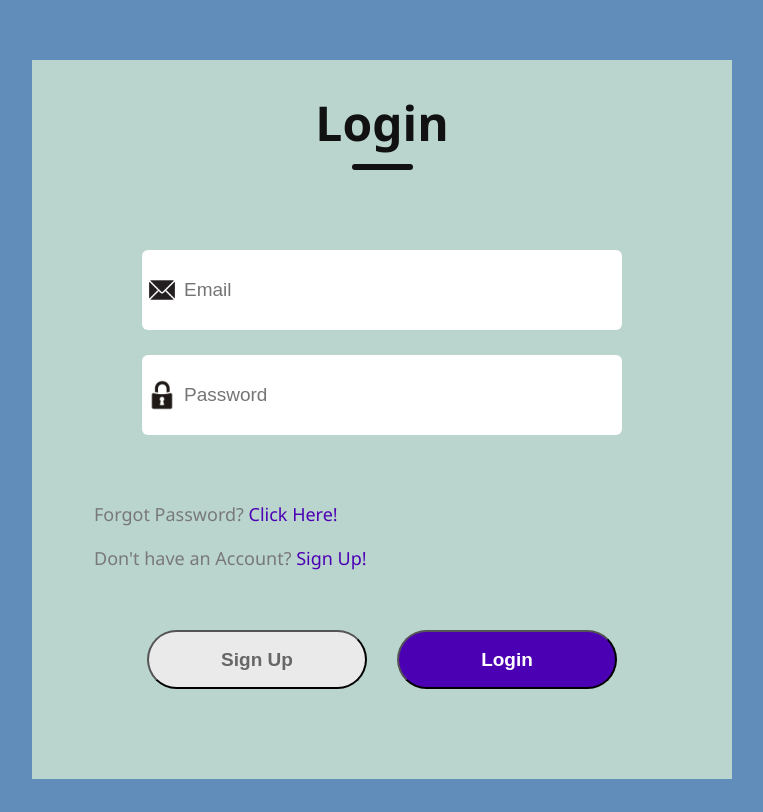
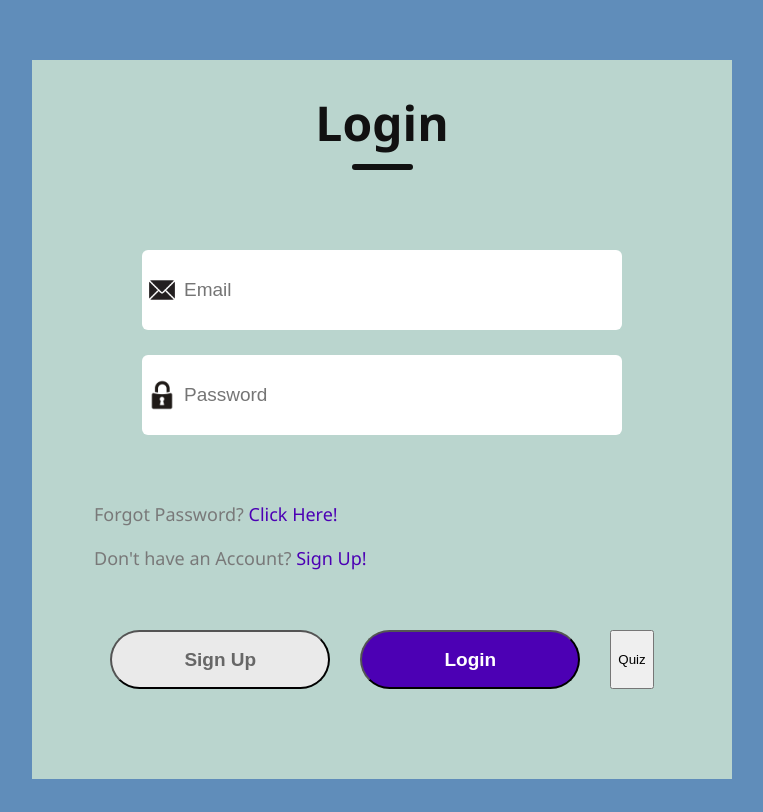
Before and after one commit to yasmincsun/comp490project, a React (Vite) app in the folder FrontEnd/: page / in a window 1280 px wide. Shown: the part 140-952 px from the top of the page, without its empty margins (258-1021 px from the left). Built offline with nearby package versions, Linux system fonts and the light colour scheme; the HTML template or start-up script is replaced by a standard one.

Commit message:
extra button on login

```diff
--- a/FrontEnd/src/components/loginPage/login.jsx
+++ b/FrontEnd/src/components/loginPage/login.jsx
@@ -1,5 +1,4 @@
 // import React from 'react'
-
 import './loginPage.css'
 import { useState } from "react";
 import userIcon from '../assets/person.png'
@@ -8,6 +7,7 @@ import passwordIcon from '../assets/password.png'
 
 const loginPage = () => {
     const [action, setAction] = useState("Login");
+
 
 
     return (
@@ -49,6 +49,7 @@ const loginPage = () => {
             <div className="submitContainer">
                 <button className={action === "Login" ? "submit gray" : "submit"} onClick={() => { setAction("Sign Up") }}>Sign Up</button>
                 <button className={action === "Sign Up" ? "submit gray" : "submit"} onClick={() => { setAction("Login") }}>Login</button>
+                <button>Quiz</button>
             </div>
 
         </div >
```
